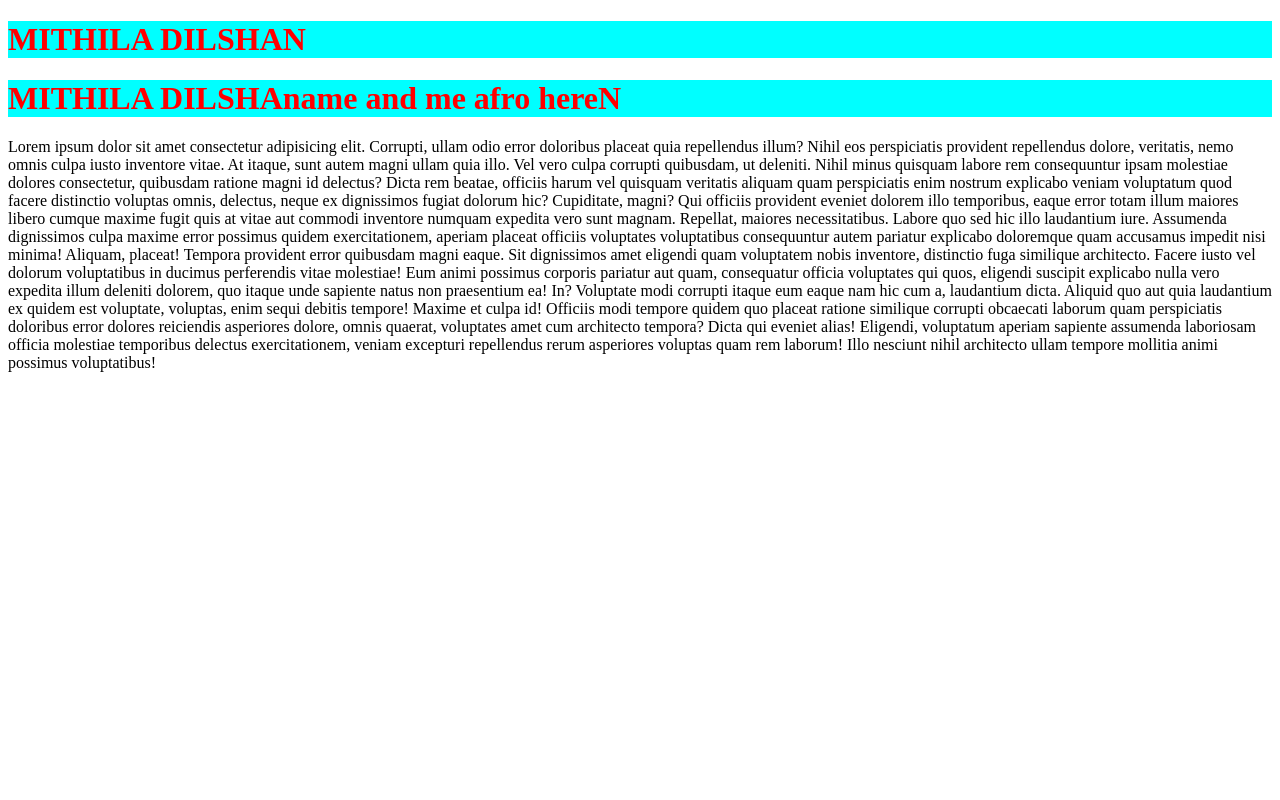
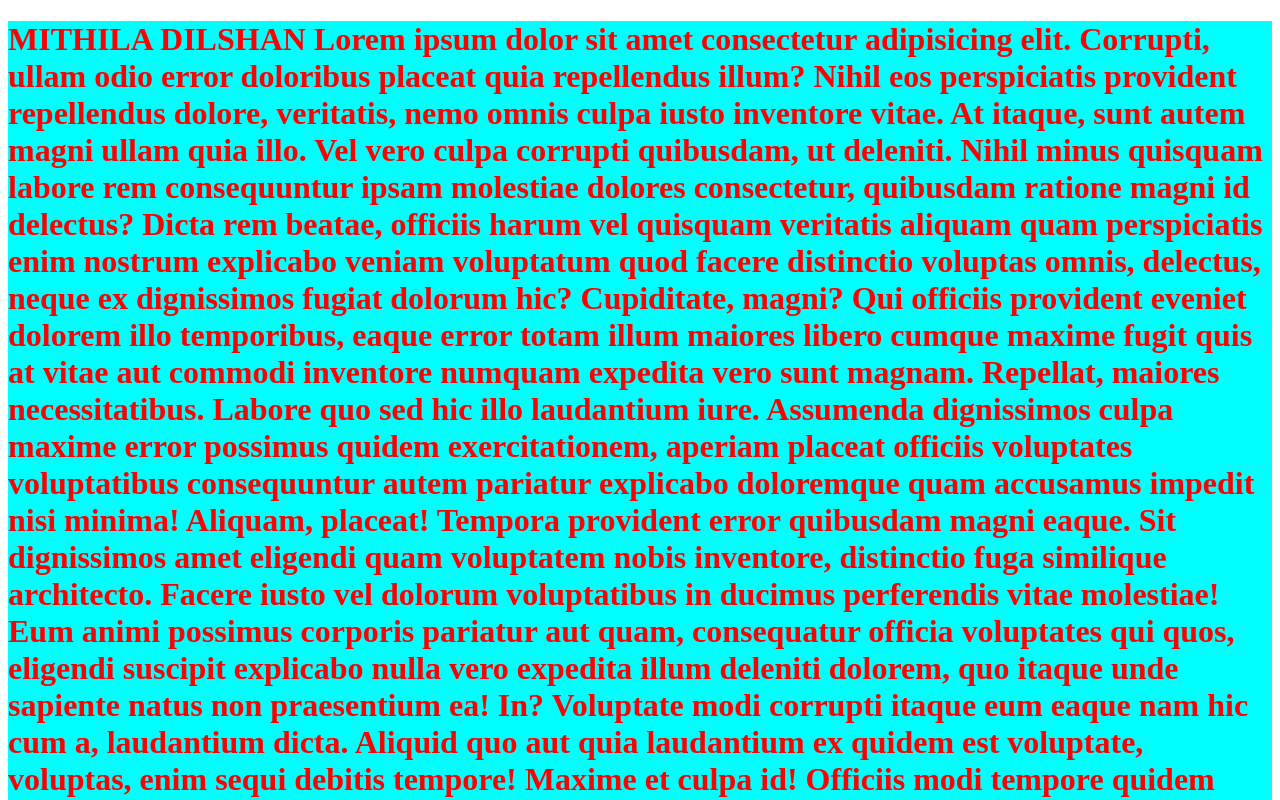
Before and after one commit to mithiladilshan9977/jenkins, a plain HTML site: page index.html in a window 1280 px wide. Shown: the top 800 px of the page. Drawn offline with Linux system fonts and the light colour scheme.

Commit message:
error macking newe

```diff
--- a/index.html
+++ b/index.html
@@ -9,12 +9,11 @@
         h1{
             color: red;
             background-color: aqua;
-        }
+
     </style>
 </head>
 <body>
-    <h1>MITHILA DILSHAN</h1>
-    <h1>MITHILA DILSHAname and me afro hereN</h1>
+    <h1>MITHILA DILSHAN</ d me afro hereN</h1>
 
     Lorem ipsum dolor sit amet consectetur adipisicing elit. Corrupti, ullam odio error doloribus placeat quia repellendus illum? Nihil eos perspiciatis provident repellendus dolore, veritatis, nemo omnis culpa iusto inventore vitae.
     At itaque, sunt autem magni ullam quia illo. Vel vero culpa corrupti quibusdam, ut deleniti. Nihil minus quisquam labore rem consequuntur ipsam molestiae dolores consectetur, quibusdam ratione magni id delectus?
```
